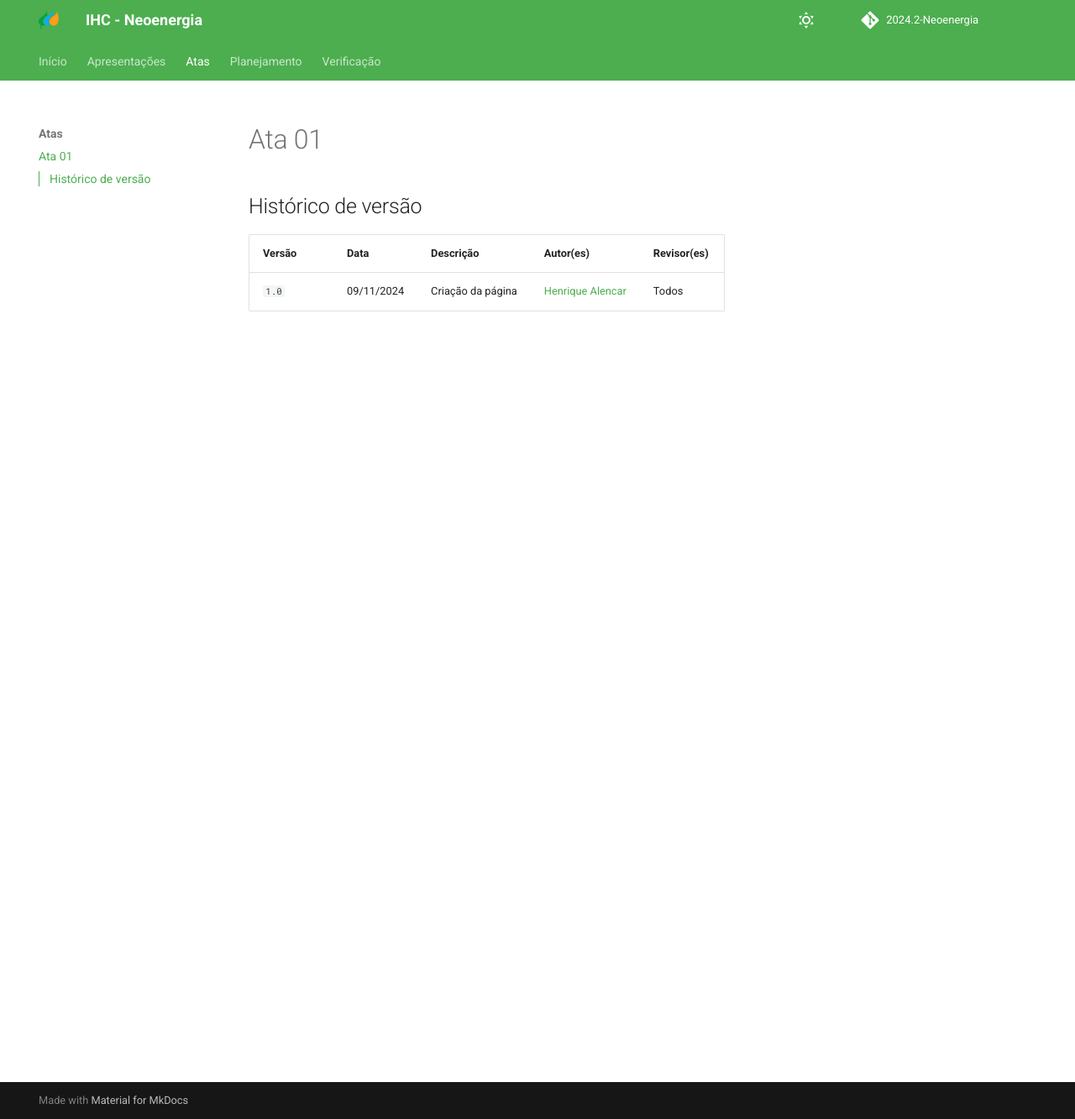
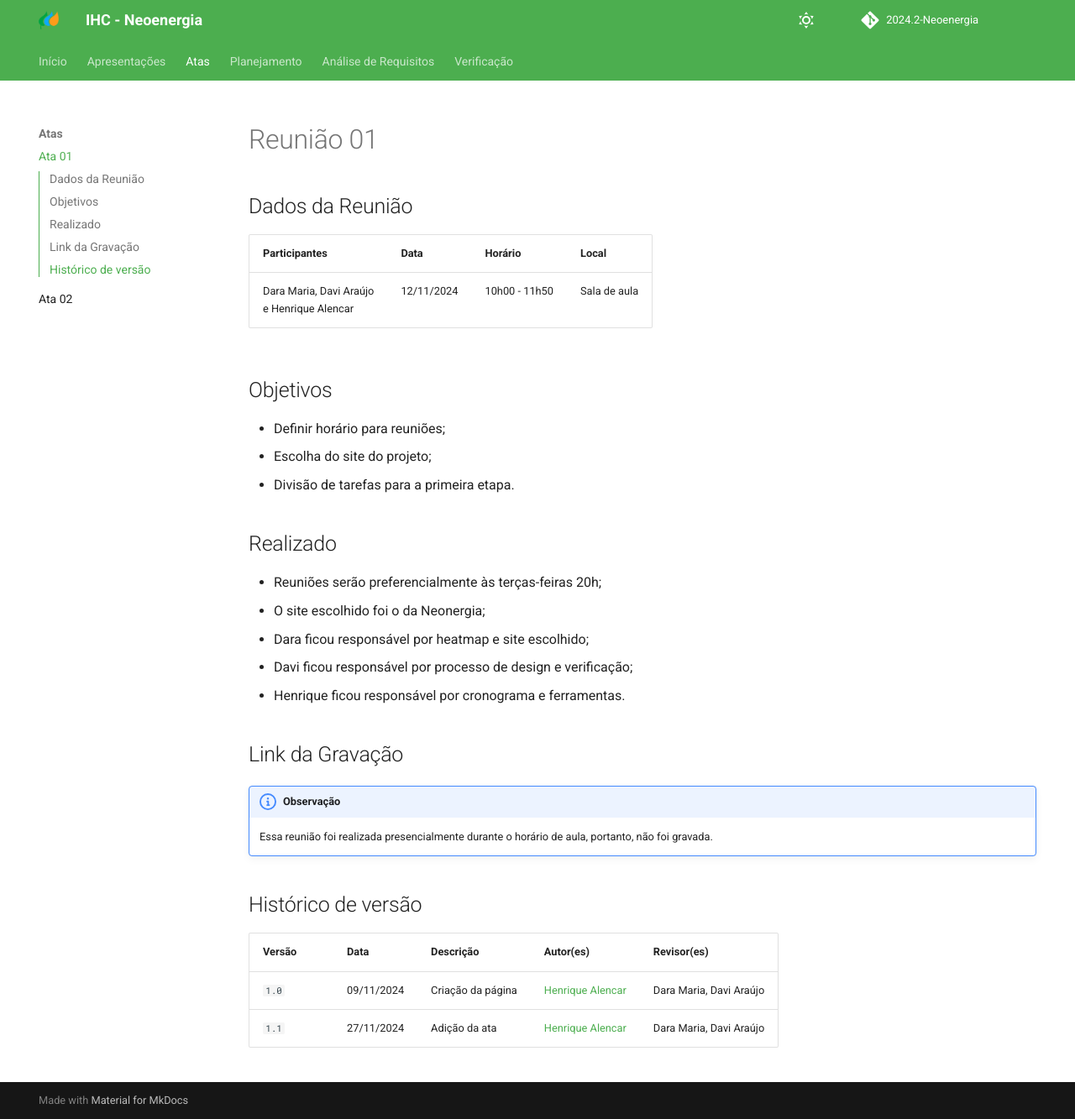
Before and after one commit to Interacao-Humano-Computador/2024.2-Neoenergia, an MkDocs documentation site: the page built from docs/atas/ata01.md, in a window 1280 px wide and 1333 px high. Shown: the whole window at 84% size. Built offline with MkDocs 1.6.1 and Material for MkDocs 9.7.7, drawn with Linux system fonts in a browser that asks for light colours; comment, search, counter and statistics services are not loaded.

Commit message:
📚 docs: Atas e novas páginas

```diff
--- a/docs/atas/ata01.md
+++ b/docs/atas/ata01.md
@@ -1,7 +1,33 @@
-#Ata 01
+#Reunião 01
+
+## Dados da Reunião
+
+|                  Participantes                  |    Data    |    Horário    |    Local     |
+| ----------------------------------------------- | ---------- | ------------- | ------------ |
+| Dara Maria, Davi Araújo <br> e Henrique Alencar | 12/11/2024 | 10h00 - 11h50 | Sala de aula |
+
+## Objetivos
+
+* Definir horário para reuniões;
+* Escolha do site do projeto;
+* Divisão de tarefas para a primeira etapa.
+
+## Realizado
+
+* Reuniões serão preferencialmente às terças-feiras 20h;
+* O site escolhido foi o da Neonergia;
+* Dara ficou responsável por heatmap e site escolhido;
+* Davi ficou responsável por processo de design e verificação;
+* Henrique ficou responsável por cronograma e ferramentas.
+
+## Link da Gravação
+
+!!! Observação
+    Essa reunião foi realizada presencialmente durante o horário de aula, portanto, não foi gravada.
 
 ## Histórico de versão
 
 | Versão | Data       | Descrição                                | Autor(es)                                                                                       | Revisor(es)                                                                                                                                    |
 | ------ | ---------- | ---------------------------------------- | ----------------------------------------------------------------------------------------------- | ---------------------------------------------------------------------------------------------------------------------------------------------- |
-| `1.0`  | 09/11/2024 | Criação da página                     | [Henrique Alencar](https://github.com/henryqma) | Todos |
+| `1.0`  | 09/11/2024 | Criação da página                     | [Henrique Alencar](https://github.com/henryqma) | Dara Maria, Davi Araújo |
+| `1.1`  | 27/11/2024 | Adição da ata                         | [Henrique Alencar](https://github.com/henryqma) | Dara Maria, Davi Araújo |
--- a/mkdocs.yml
+++ b/mkdocs.yml
@@ -1,7 +1,7 @@
 site_name: IHC - Neoenergia
 site_description: "Repositório do grupo 03 de IHC"
 repo_name: '2024.2-Neoenergia'
-repo_url: 'https://github.com/Interacao-Humano-Computador/2024.2-Grupo03'
+repo_url: 'https://github.com/Interacao-Humano-Computador/2024.2-Neoenergia'
 
 markdown_extensions:
   - attr_list
@@ -11,6 +11,7 @@
   - pymdownx.details
   - pymdownx.superfences
   - pymdownx.tilde
+  - admonition
 
 plugins:
   - glightbox
@@ -23,6 +24,7 @@
 
   - Atas:
     - Ata 01: atas/ata01.md
+    - Ata 02: atas/ata02.md
 
   - Planejamento:
     - Cronograma: planejamento/cronograma.md
@@ -32,6 +34,17 @@
     - Site Escolhido: planejamento/site-escolhido.md
     - Processo de Design: planejamento/processo-design.md
 
+  - Análise de Requisitos:
+    - Aspectos Éticos: analise-requisitos/aspectos-eticos.md
+    - Perfil de Usuário: analise-requisitos/perfil-usuario.md
+    - Cenários: analise-requisitos/cenarios.md
+    - Personas: analise-requisitos/personas.md
+    - Análise de Tarefas: analise-requisitos/analise-tarefas.md
+    - Metas de Usabilidade: analise-requisitos/metas-usabilidade.md
+    - Príncipios Gerais: analise-requisitos/principios-gerais.md
+    - Guia de Estilo: analise-requisitos/guia-estilo.md
+    - Características Gerais: analise-requisitos/caracteristicas-gerais.md
+
   - Verificação:
     - Nosso grupo:
       - Verificação 01: verificação/verificacao-nosso-grupo.md
@@ -39,6 +52,9 @@
       - Verificação 01: verificação/verificacao-grupo4.md
 
 theme:
+  icon:
+    admonition:
+      note: octicons/info-16
   name: material
   features:
     - navigation.tabs
```
Also changed, not shown: docs/apresentações/apresentacao01.md (+1 -1 lines), docs/atas/ata02.md (added, +28 -0 lines), docs/planejamento/cronograma.md (+7 -6 lines), docs/planejamento/heatmap.md (+5 -1 lines), docs/planejamento/sites-avaliados.md (+2 -0 lines), docs/analise-requisitos/analise-tarefas.md (added), docs/analise-requisitos/aspectos-eticos.md (added), docs/analise-requisitos/caracteristicas-gerais.md (added), docs/analise-requisitos/cenarios.md (added), docs/analise-requisitos/guia-estilo.md (added), docs/analise-requisitos/metas-usabilidade.md (added), docs/analise-requisitos/perfil-usuario.md (added), docs/analise-requisitos/personas.md (added), docs/analise-requisitos/principios-gerais.md (added).
